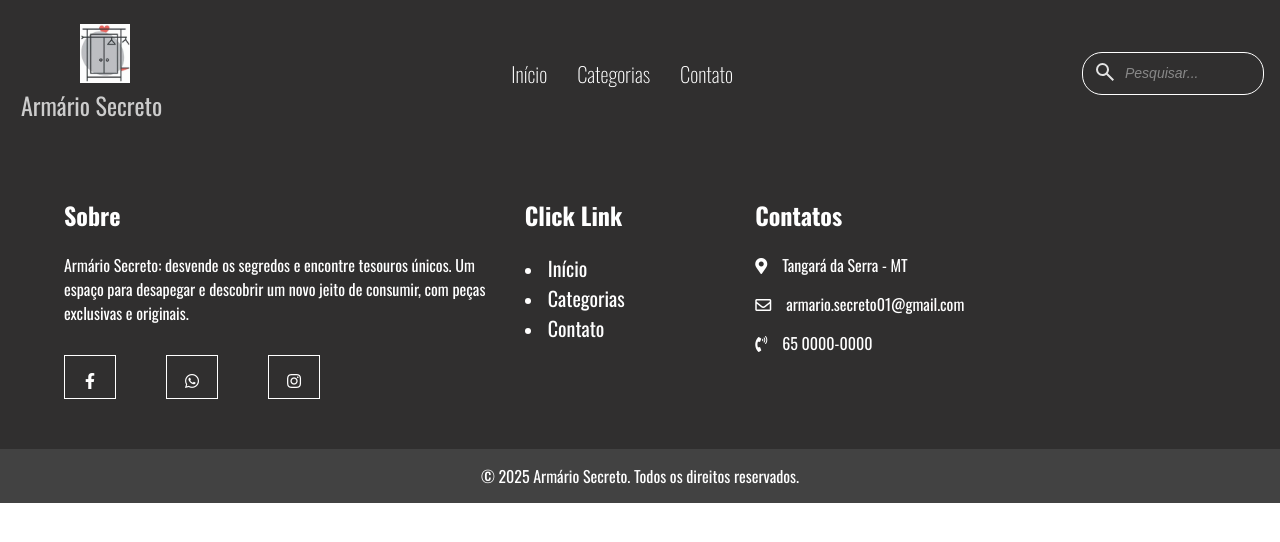
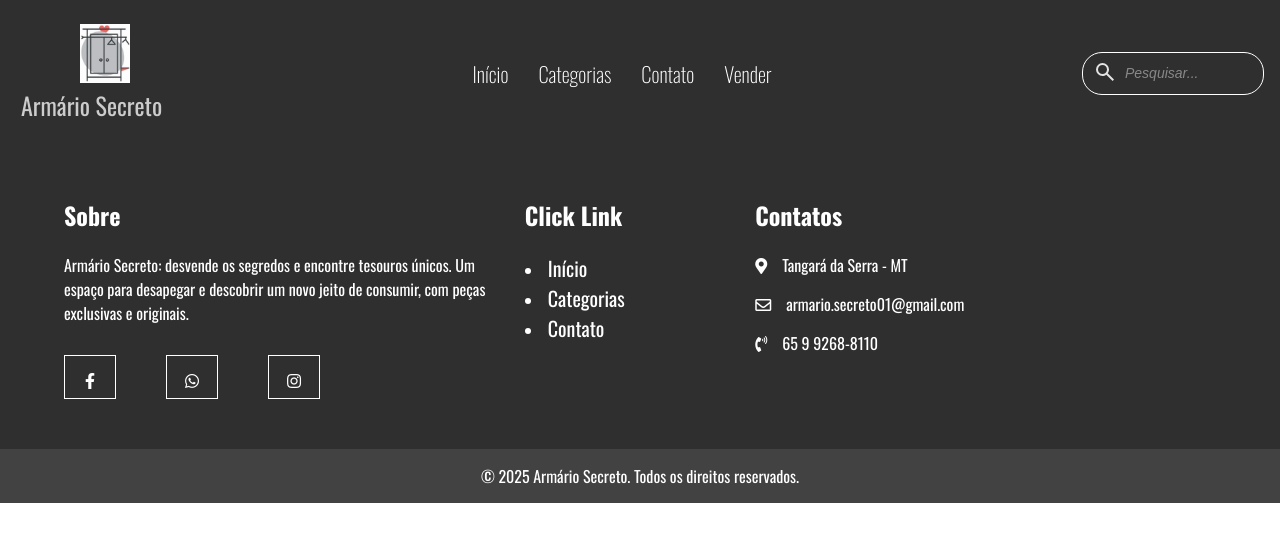
Before and after one commit to edmirc/Bazar, a Django app: page / in a window 1280 px wide. Shown: the top 542 px of the page. Run offline with Django 5.2, Linux system fonts and the light colour scheme; data that the repository does not hold is empty.

Commit message:
verion 1.004

```diff
--- a/app_main/templates/detail.html
+++ b/app_main/templates/detail.html
@@ -39,7 +39,8 @@
            </div>
            <h4 id="title-descripiton">Descrição:</h4>
            <p class="product-description">{{ product.description }}</p>
-           <a id="button-by" href="{% url 'contact' %}">Comprar</a>
+           <a id="button-by" href="https://wa.me/+5565992688110?text=Ol%C3%A1%2C%20tudo%20bem%3F%20Gostaria%20de%20saber%20mais%20sobre%20{{ product.name }}%2E"
+           target="_blank">Comprar</a>
        </div>
        </div>
     </div>
--- a/core/settings.py
+++ b/core/settings.py
@@ -68,7 +68,6 @@ TEMPLATES = [
         },
     },
 ]
-
 WSGI_APPLICATION = 'core.wsgi.application'
 
 
--- a/core/templates/base1.html
+++ b/core/templates/base1.html
@@ -66,7 +66,7 @@
                   <div class="social-media">
                       <ul class="ul-footer">
                           <li><a class="footer-links" href="#"><i class="fab fa-facebook-f"></i></a></li>
-                          <li><a class="footer-links" href="https://chat.whatsapp.com/KP2KJWN90dMAJQMgZq09jh"><i class="fab fa-whatsapp"></i></a></li>
+                          <li><a class="footer-links" href="https://chat.whatsapp.com/KP2KJWN90dMAJQMgZq09jh" target="_blank"><i class="fab fa-whatsapp"></i></a></li>
                           <li><a class="footer-links" href="#"><i class="fab fa-instagram"></i></a></li>
                       </ul>
                   </div>
@@ -88,11 +88,11 @@
                       </li>
                       <li class="contact-li">
                           <span><i class="far fa-envelope"></i></span>
-                          <a class="footer-links" href="#">armario.secreto01@gmail.com</a>
+                          <a class="footer-links" href="mailto:armario.secreto01@gmail.com">armario.secreto01@gmail.com</a>
                       </li>
                       <li class="contact-li">
                           <span><i class="fas fa-phone-volume"></i></span>
-                          <a class="footer-links" href="#"></a>
+                          <a class="footer-links" href="tel:+5565992688110">65 9 9268-8110</a>
                       </li>
                   </ul>
 
--- a/core/templates/footer.html
+++ b/core/templates/footer.html
@@ -9,7 +9,7 @@
                   <div class="social-media">
                       <ul class="ul-footer">
                           <li><a class="footer-links" href="#"><i class="fab fa-facebook-f"></i></a></li>
-                          <li><a class="footer-links" href="https://chat.whatsapp.com/KP2KJWN90dMAJQMgZq09jh"><i class="fab fa-whatsapp"></i></a></li>
+                          <li><a class="footer-links" href="https://chat.whatsapp.com/KP2KJWN90dMAJQMgZq09jh" target="_blank"><i class="fab fa-whatsapp"></i></a></li>
                           <li><a class="footer-links" href="#"><i class="fab fa-instagram"></i></a></li>
                       </ul>
                   </div>
@@ -31,11 +31,12 @@
                       </li>
                       <li class="contact-li">
                           <span><i class="far fa-envelope"></i></span>
-                          <a class="footer-links" href="#">armario.secreto01@gmail.com</a>
+                          <a class="footer-links" href="mailto:armario.secreto01@gmail.com">armario.secreto01@gmail.com</a>
                       </li>
                       <li class="contact-li">
                           <span><i class="fas fa-phone-volume"></i></span>
-                          <a class="footer-links" href="#">65 0000-0000</a>
+                          <a class="footer-links" href="tel:+5565992688110"
+                          target="_blank">65 9 9268-8110</a>
                       </li>
                   </ul>
 
--- a/core/templates/header.html
+++ b/core/templates/header.html
@@ -10,6 +10,7 @@
                 <li class="li-link"><a href="{% url 'bazar' %}" class="link">Início</a></li>
                 <li class="li-link"><a href="{% url 'category' 0 %}" class="link">Categorias</a></li>
                 <li class="li-link"><a href="{% url 'contact' %}" class="link">Contato</a></li>
+                <li class="li-link"><a href="{% url 'contact' %}" class="link">Vender</a></li>
             </ul>
         </div>
         <div class="div-div-search">
```
Also changed, not shown: static/imag/logo_armario_aecreto.jpg (added).
